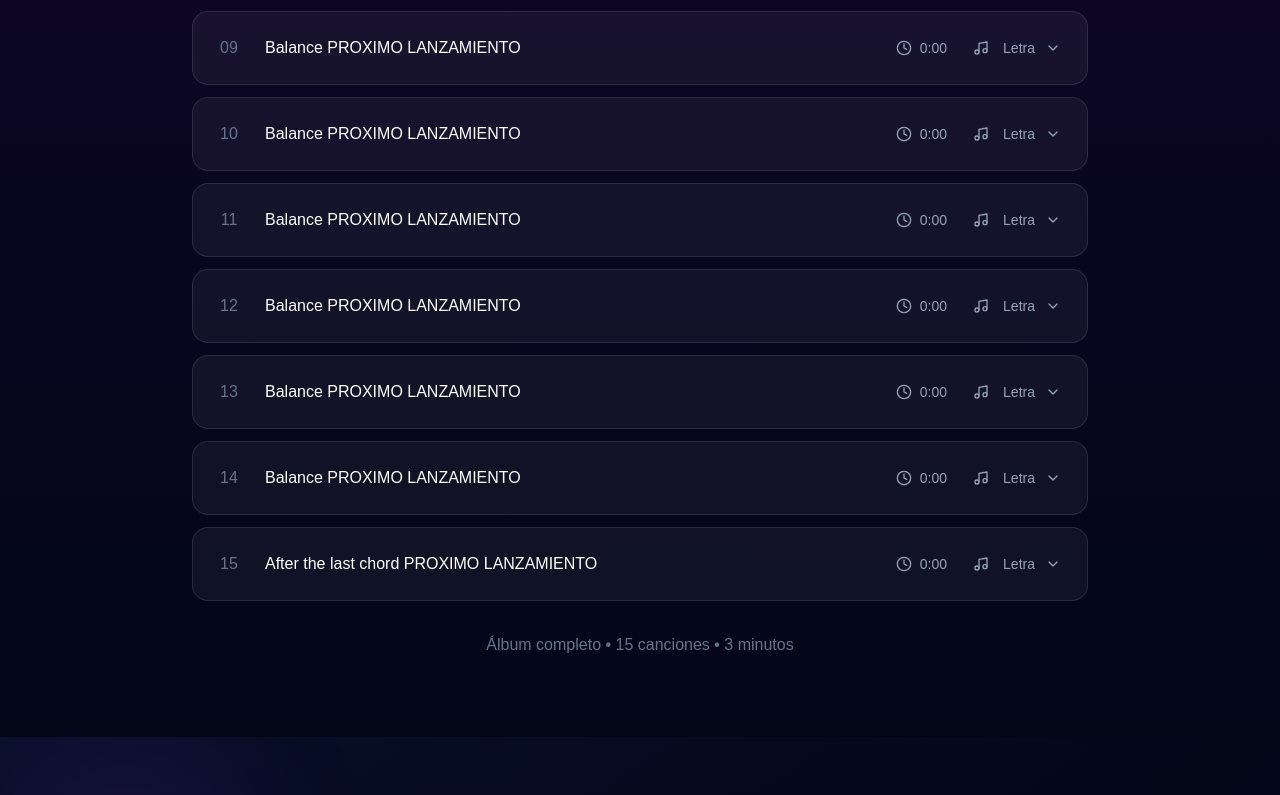
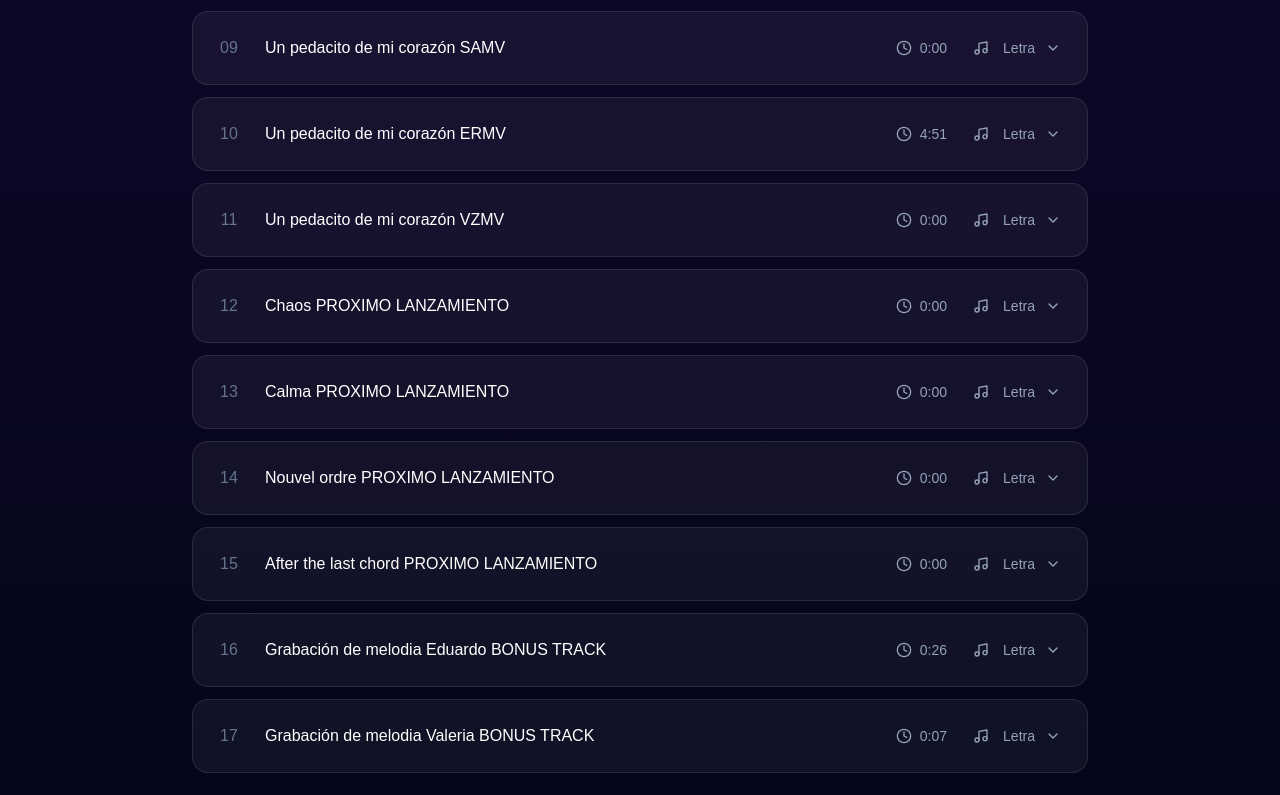
Before and after one commit to Djjemq/5_en_viaje, a React (Vite) app: page / in a window 1280 px wide. Shown: the part 1725-2520 px from the top of the page. Built offline with nearby package versions, Linux system fonts and the light colour scheme.

Commit message:
album.ts

```diff
--- a/src/data/album.ts
+++ b/src/data/album.ts
@@ -132,7 +132,7 @@ sino para cruzarla juntos.`
     },
       {
       id: 9,
-      title: "Balance PROXIMO LANZAMIENTO",
+      title: "Un pedacito de mi corazón SAMV",
       duration: "0:00",
       durationSeconds: 0,
       audioUrl: "https://www.soundhelix.com/examples/mp3/SoundHelix-Song-7.mp3",
@@ -140,15 +140,15 @@ sino para cruzarla juntos.`
     },
     {
       id: 10,
-      title: "Balance PROXIMO LANZAMIENTO",
-      duration: "0:00",
+      title: "Un pedacito de mi corazón ERMV",
+      duration: "4:51",
       durationSeconds: 0,
       audioUrl: "https://www.soundhelix.com/examples/mp3/SoundHelix-Song-7.mp3",
       lyrics: `La canción estará disponible este año 2026`
     },
         {
       id: 11,
-      title: "Balance PROXIMO LANZAMIENTO",
+      title: "Un pedacito de mi corazón VZMV",
       duration: "0:00",
       durationSeconds: 0,
       audioUrl: "https://www.soundhelix.com/examples/mp3/SoundHelix-Song-7.mp3",
@@ -156,7 +156,7 @@ sino para cruzarla juntos.`
     },
             {
       id: 12,
-      title: "Balance PROXIMO LANZAMIENTO",
+      title: "Chaos PROXIMO LANZAMIENTO",
       duration: "0:00",
       durationSeconds: 0,
       audioUrl: "https://www.soundhelix.com/examples/mp3/SoundHelix-Song-7.mp3",
@@ -164,7 +164,7 @@ sino para cruzarla juntos.`
     },
                 {
       id: 13,
-      title: "Balance PROXIMO LANZAMIENTO",
+      title: "Calma PROXIMO LANZAMIENTO",
       duration: "0:00",
       durationSeconds: 0,
       audioUrl: "https://www.soundhelix.com/examples/mp3/SoundHelix-Song-7.mp3",
@@ -172,19 +172,35 @@ sino para cruzarla juntos.`
     },
                     {
       id: 14,
-      title: "Balance PROXIMO LANZAMIENTO",
+      title: "Nouvel ordre PROXIMO LANZAMIENTO",
       duration: "0:00",
       durationSeconds: 0,
       audioUrl: "https://www.soundhelix.com/examples/mp3/SoundHelix-Song-7.mp3",
       lyrics: `La canción estará disponible este año 2026`
     },
-                        {
+                    {
       id: 15,
       title: "After the last chord PROXIMO LANZAMIENTO",
       duration: "0:00",
       durationSeconds: 0,
       audioUrl: "https://www.soundhelix.com/examples/mp3/SoundHelix-Song-7.mp3",
       lyrics: `La canción estará disponible este año 2026`
+    },
+                    {
+      id: 16,
+      title: "Grabación de melodia Eduardo BONUS TRACK",
+      duration: "0:26",
+      durationSeconds: 26,
+      audioUrl: "https://www.soundhelix.com/examples/mp3/SoundHelix-Song-7.mp3",
+      lyrics: `Solo de voz`
+    },
+                        {
+      id: 17,
+      title: "Grabación de melodia Valeria BONUS TRACK",
+      duration: "0:07",
+      durationSeconds: 7,
+      audioUrl: "https://www.soundhelix.com/examples/mp3/SoundHelix-Song-7.mp3",
+      lyrics: `Solo de voz`
     }
   ]
 };
```
